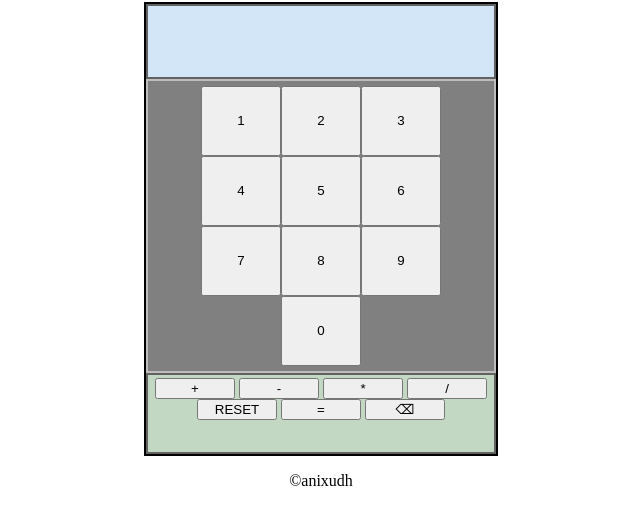
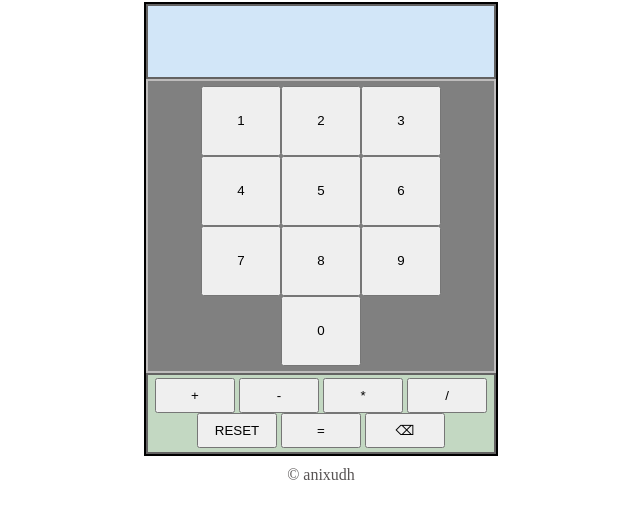
Before and after one commit to anixudh/calculator, a plain HTML site: page index.html in a window 1280 px wide. Shown: the part 78-602 px from the top of the page, without its empty margins (319-959 px from the left). Drawn offline with Linux system fonts and the light colour scheme.

Commit message:
changes to the styles

```diff
--- a/index.html
+++ b/index.html
@@ -43,7 +43,7 @@
             </div>
         </div>
         <div class="footer">
-            <p>©anixudh</p>
+            <a class="gitlink" href="https://www.github.com/anixudh">© anixudh</a>
 
         </div>
     </div>
--- a/styles.css
+++ b/styles.css
@@ -42,12 +42,23 @@
 
 .mathOp > button{
     width:80px;
+    height: 35px;
 }
 
 .resOp > button{
     width:80px;
+    height: 35px;
 }
 
 .zero{
     justify-self: center;
 }
+
+.footer{
+    padding: 10px;
+}
+
+.gitlink{
+    text-decoration: none;
+    color: rgb(88, 84, 84);
+}
```
